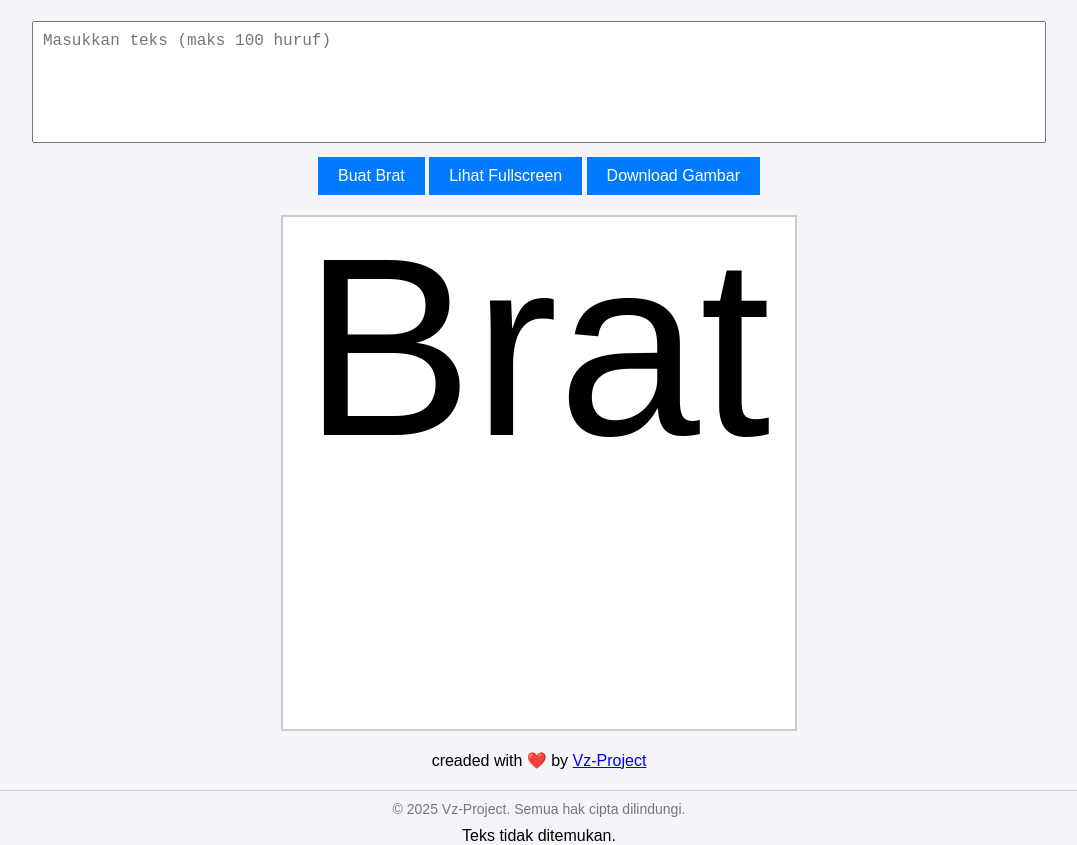
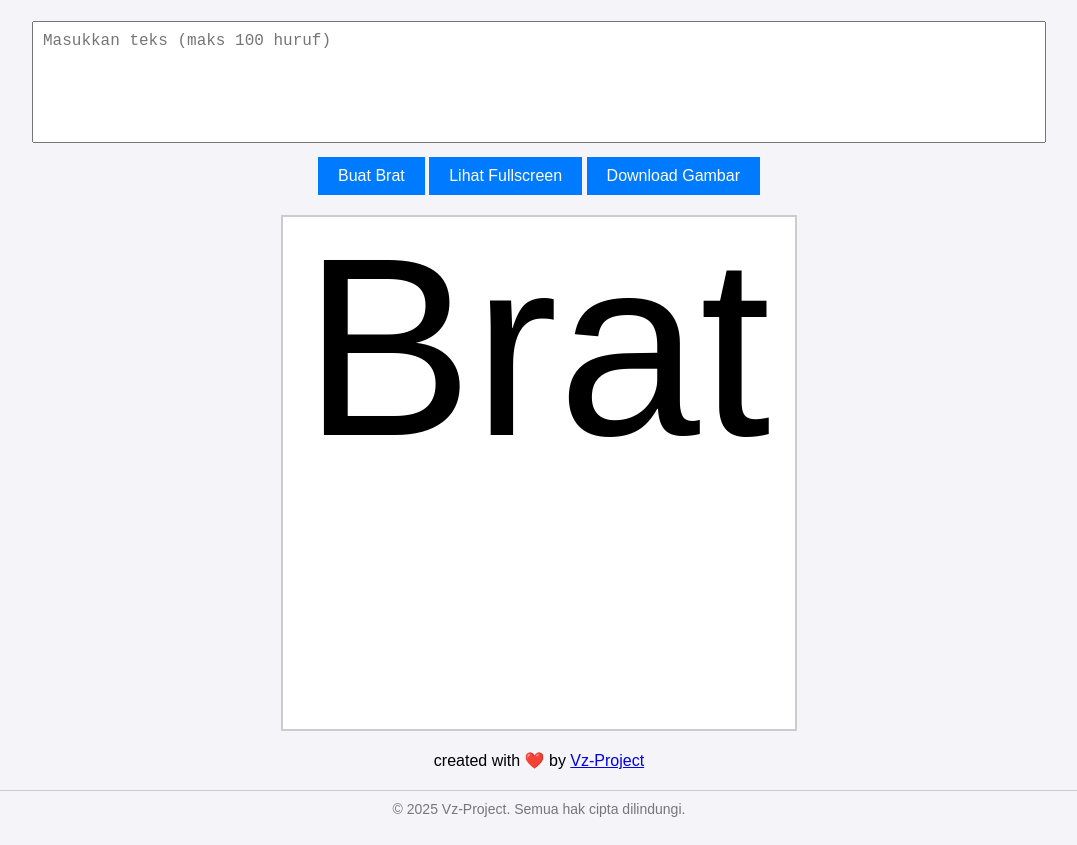
Before and after one commit to Vinz072/brat, a plain HTML site: page index.html in a window 1280 px wide. Both pictures are taken after a click on the button "Buat Brat". Shown: the part 99-944 px from the top of the page, without its empty margins (101-1178 px from the left). Drawn offline with Linux system fonts and the light colour scheme.

Commit message:
Update index.html

```diff
--- a/index.html
+++ b/index.html
@@ -11,9 +11,6 @@
             background-color: #f4f4f9;
             margin: 0;
             padding: 20px;
-
-
-
             background-size: cover;
             background-position: center;
             height: 100vh;
@@ -51,13 +48,10 @@
             padding: 10px;
             border-top: 1px solid #ccc;
         }
-}
-
         footer a {
             color: #007bff;
             text-decoration: none;
         }
-
         footer a:hover {
             text-decoration: underline;
         }
@@ -72,17 +66,17 @@ footer a:hover {
         <button onclick="downloadImage()">Download Gambar</button>
     </div>
     <canvas id="bratCanvas" width="512" height="512"></canvas>
-    <p>
-      creaded with ❤️ by <a href="https://tiktok.com/@vzproject72">Vz-Project</a>
-    </p>
+    <p>created with ❤️ by <a href="https://tiktok.com/@vzproject72">Vz-Project</a></p>
     <footer>
         &copy; 2025 Vz-Project. Semua hak cipta dilindungi.
     </footer>
+
     <script>
-        function generateBrat() {
+        // Fungsi utama untuk membuat brat
+        function generateBrat(input) {
             const canvas = document.getElementById('bratCanvas');
             const ctx = canvas.getContext('2d');
-            const text = document.getElementById('inputText').value.trim() || 'Brat';
+            const text = input || document.getElementById('inputText').value.trim() || 'Brat';
             const margin = 20;
 
             // Reset canvas
@@ -153,6 +147,7 @@ footer a:hover {
             }
         }
 
+        // Fungsi untuk menampilkan gambar secara fullscreen
         function viewFullImage() {
             const canvas = document.getElementById('bratCanvas');
             const imgURL = canvas.toDataURL('image/png');
@@ -162,6 +157,7 @@ footer a:hover {
             newTab.document.body.innerHTML = `<img src="${imgURL}" style="display: block; margin: auto; max-width: 100%; max-height: 100%;">`;
         }
 
+        // Fungsi untuk mengunduh gambar
         function downloadImage() {
             const canvas = document.getElementById('bratCanvas');
             const link = document.createElement('a');
@@ -170,28 +166,17 @@ footer a:hover {
             link.click();
         }
 
-    // Fungsi untuk mengambil nilai query parameter "text"
-    function getQueryParameter(name) {
+        // Mendukung API dengan membaca parameter dari URL
+        function handleAPI() {
             const urlParams = new URLSearchParams(window.location.search);
-        return urlParams.get(name);
-    }
-
-    // Menangani permintaan API berdasarkan URL
-    function handleApiRequest() {
-        const text = getQueryParameter('text'); // Ambil query parameter 'text'
+            const text = urlParams.get('text');
             if (text) {
-            // Lakukan sesuatu dengan teks yang diterima (misalnya tampilkan di halaman)
-            document.getElementById('output').innerText = 'Teks yang diminta: ' + text;
-        } else {
-            // Jika parameter tidak ada, beri tahu pengguna
-            document.getElementById('output').innerText = 'Teks tidak ditemukan.';
+                generateBrat(text);
             }
         }
 
-    // Panggil API saat halaman dimuat
-    window.onload = handleApiRequest;
+        // Memanggil handleAPI ketika halaman dimuat
+        window.onload = handleAPI;
     </script>
-
-<div id="output"></div>
 </body>
 </html>
```
Lines whose indentation alone changed are shown as unchanged.
